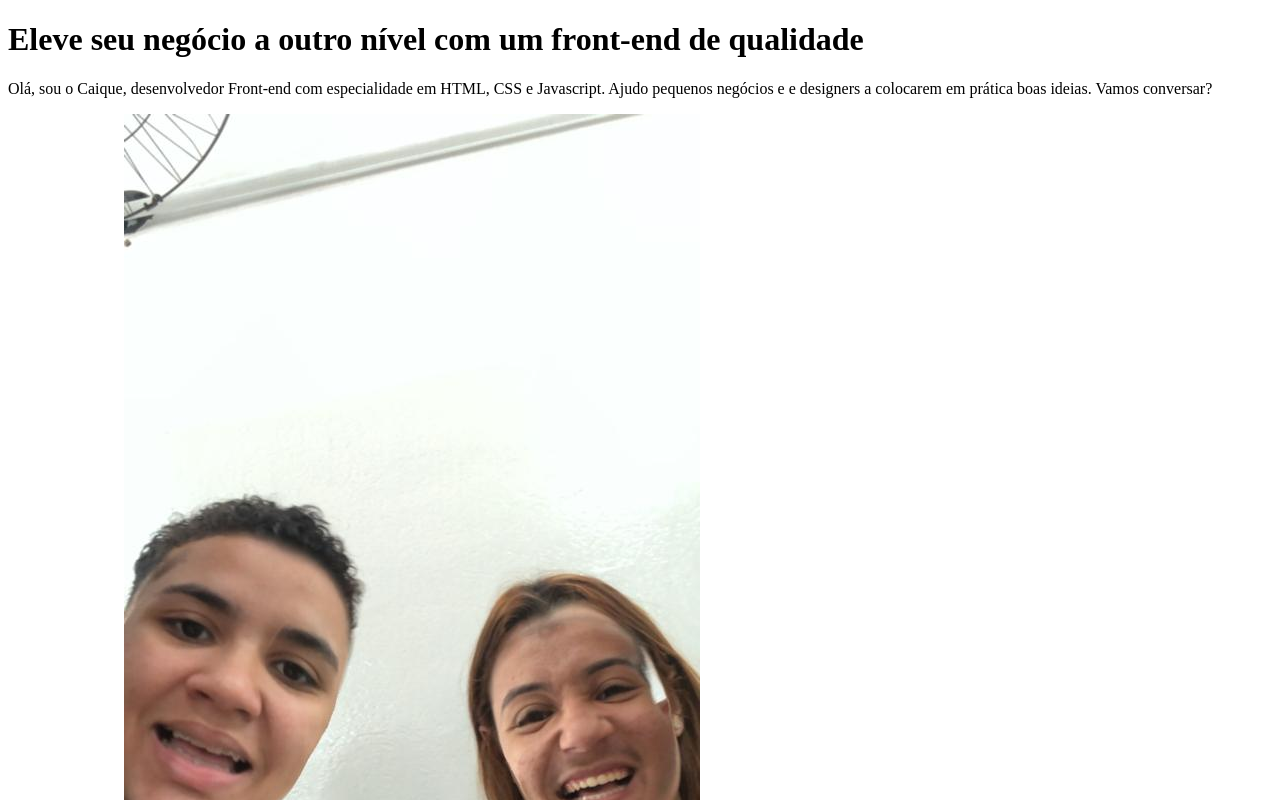
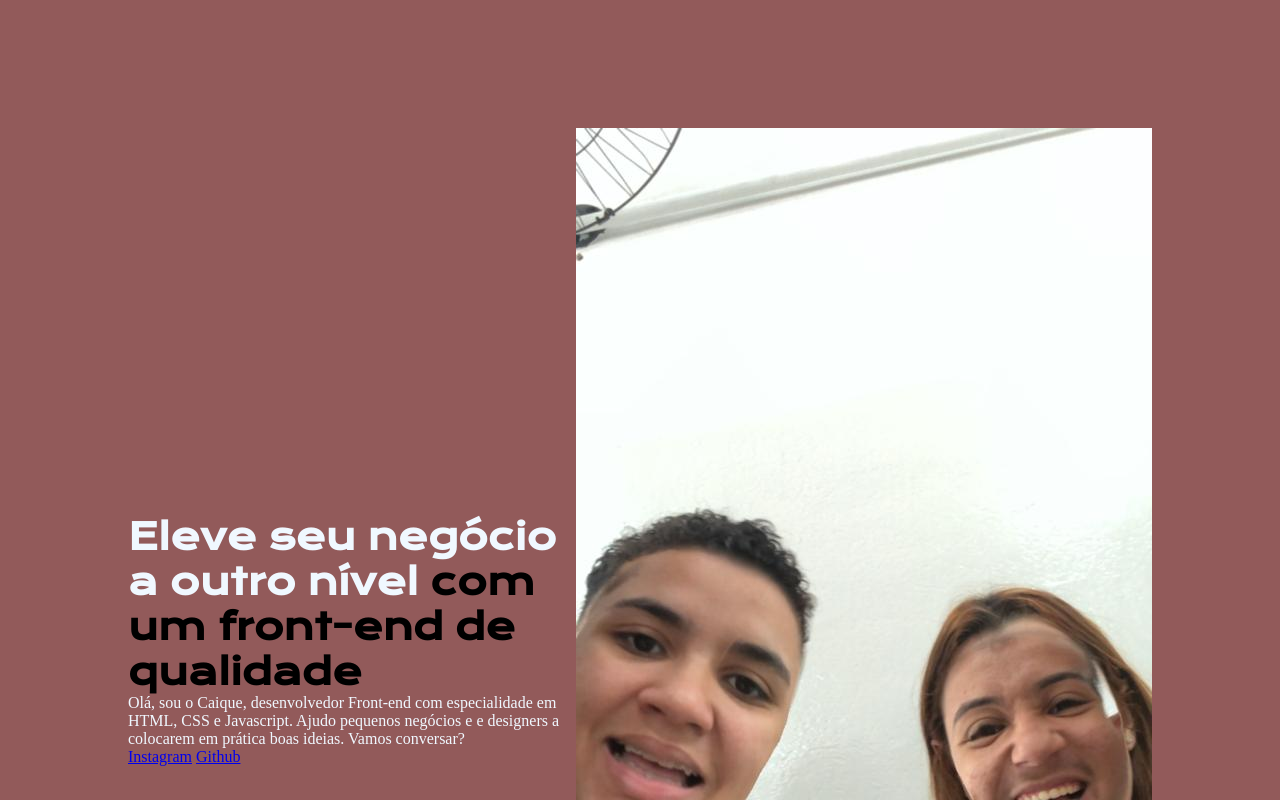
Before and after one commit to lisboaca/portifolio2, a plain HTML site: page Prática 2 HTML/index.html in a window 1280 px wide. Shown: the top 800 px of the page. Drawn offline with nearby package versions, Linux system fonts and the light colour scheme.

Commit message:
Add files via upload

```diff
--- a/Prática 2 HTML/index.html
+++ b/Prática 2 HTML/index.html
@@ -4,17 +4,22 @@
     <meta charset="UTF-8">
     <meta name="viewport" content="width=device-width, initial-scale=1.0">
     <title>Portifólio</title>
+    <link rel="stylesheet"
+     href="style.css">
 </head>
 <body>
         <header></header>
-        <main>
-                <h1>
-                    Eleve seu negócio a outro nível <strong>com um front-end de qualidade</strong>
+        <main class="conteudo">
+            <section class="apresentacao-conteudo">
+                <h1 class="apresentacao-conteudo-titulo">
+                    Eleve seu negócio a outro nível <strong class="titulo-destaque"
+                >com um front-end de qualidade</strong>
                 </h1>
-                <p>Olá, sou o Caique, desenvolvedor Front-end com especialidade em HTML, CSS e Javascript. Ajudo pequenos negócios e e designers a colocarem em prática boas ideias. Vamos conversar?</p>
+                <p class="apresentacao-conteudo-paragrafo">Olá, sou o Caique, desenvolvedor Front-end com especialidade em HTML, CSS e Javascript. Ajudo pequenos negócios e e designers a colocarem em prática boas ideias. Vamos conversar?</p>
                 <a href="https://instagram.com/rayssa_silvamakeup">Instagram</a>
                 <a href="https://github.com/lisboaca">Github</a>
-                <img src="IMG-20230810-WA0009 (1).jpg" alt="Foto pessoal">
+            </section>
+                <img src="IMG-20230810-WA0009.jpg" alt="Foto pessoal">
         </main>
         <footer></footer>
 
--- /dev/null
+++ b/Prática 2 HTML/style.css
@@ -0,0 +1,34 @@
+@import url('https://fonts.googleapis.com/css2?family=Krona+One&family=Montserrat&display=swap');
+
+*{
+    margin: 0;
+    padding: 0;
+}
+
+body {
+    height: 100vh;
+    box-sizing: border-box;
+        background-color: rgb(146, 90, 90);
+        color: aliceblue;
+}
+
+.titulo-destaque {
+    color: #000000;
+}
+
+.conteudo {
+        margin: 10%;
+        display: flex;
+        align-items: center;
+        justify-content: space-between;
+}
+
+.apresentacao-conteudo {
+        width: 615px;
+    }
+
+.apresentacao-conteudo-titulo {
+    font-size: 36px;
+    font-family: 'Krona One', 'sans-serif';
+
+}
```
Also changed, not shown: Prática 2 HTML/IMG-20230810-WA0009.jpg (added).
